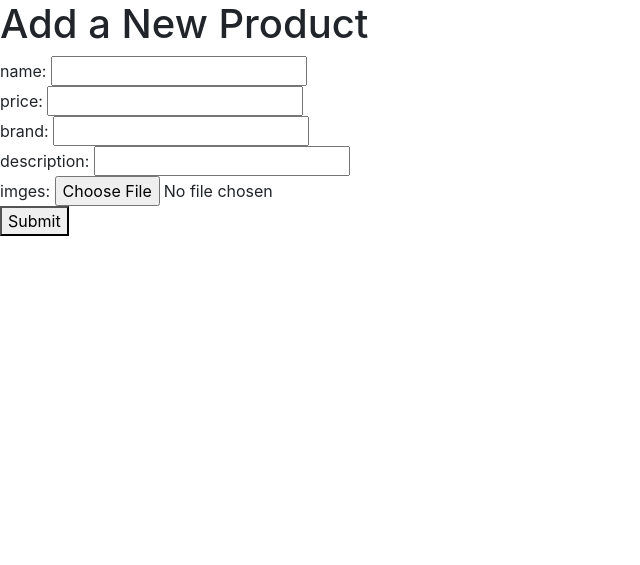
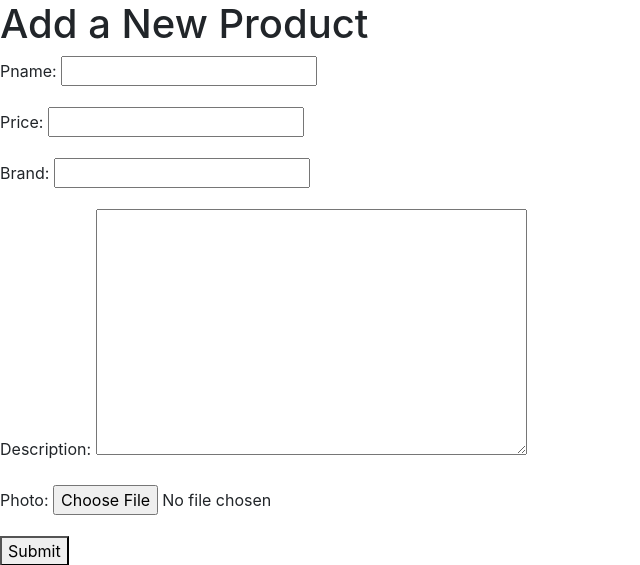
Before and after one commit to GreedSqualo/yishi_project, a Django app: page /yishi/add_product/ in a window 1280 px wide. Shown: the part 56-621 px from the top of the page, without its empty margins (0-640 px from the left). Run offline with Django 3.2, Linux system fonts and the light colour scheme; some libraries are stand-ins or nearby versions.

Commit message:
change adding product page

```diff
--- a/templates/yishi/add_product.html
+++ b/templates/yishi/add_product.html
@@ -9,14 +9,10 @@
 {% block body_block %}
     <h1>Add a New Product</h1>
     <div>
-        <form id="product_form" method="post" action="/yishi/add_product/">
+        <form id="product_form" method="post" action="/yishi/add_product/" enctype="multipart/form-data">
             {% csrf_token %}
-            name: <input type="text" name="Pname"><br/>
-            price: <input type="text" name="price"><br/>
-            brand: <input type="text" name="brand"><br/>
-            description: <input type="text" name="description"><br/>
-            imges: <input type="file" name="file"><br/>
-            <button type="submit" name="add">Submit</button>
+            {{ product_form.as_p }}
+            <button type="submit" name="submit" value="Add">Submit</button>
 
         </form>
     </div>
--- a/yishi/views.py
+++ b/yishi/views.py
@@ -42,7 +42,6 @@ def detail(request, Pname_slug):
     return render(request, 'yishi/detail.html', context=context_dict)
 
 def add_product(request):
-    form = ProductsForm()
 
     if request.method == 'POST':
         product_form = ProductsForm(request.POST)
@@ -54,8 +53,9 @@ def add_product(request):
             return redirect('/yishi/add_product/')
         else:
             print(product_form.errors)
-
-    return render(request, 'yishi/add_product.html', {'form': form})
+    else:
+        product_form = ProductsForm()
+    return render(request, 'yishi/add_product.html', context = {'product_form': product_form})
 
 def post_commentP(request, Pname_slug):
     product = get_object_or_404(Products, slug=Pname_slug)
```
Also changed, not shown: db.sqlite3, media/profile_images/658d46cdcf9746f8a4654200d38b1d11.jpeg (added).
